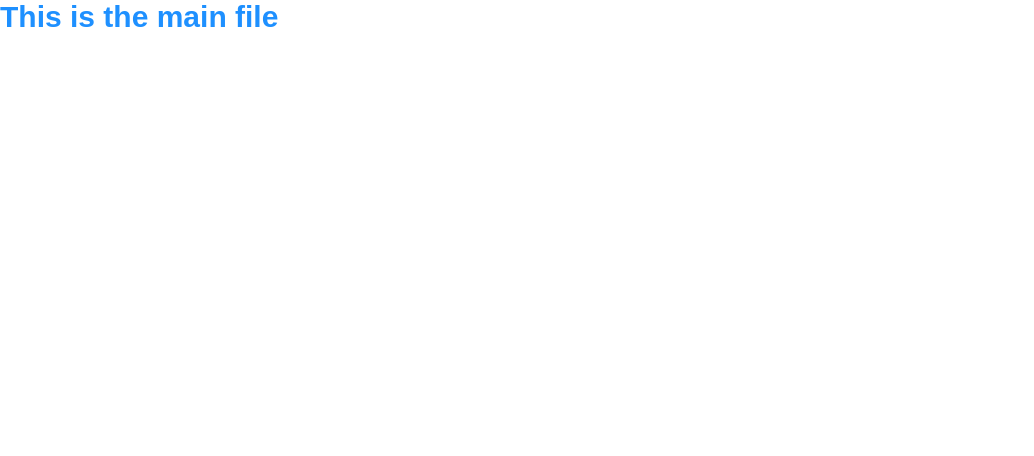
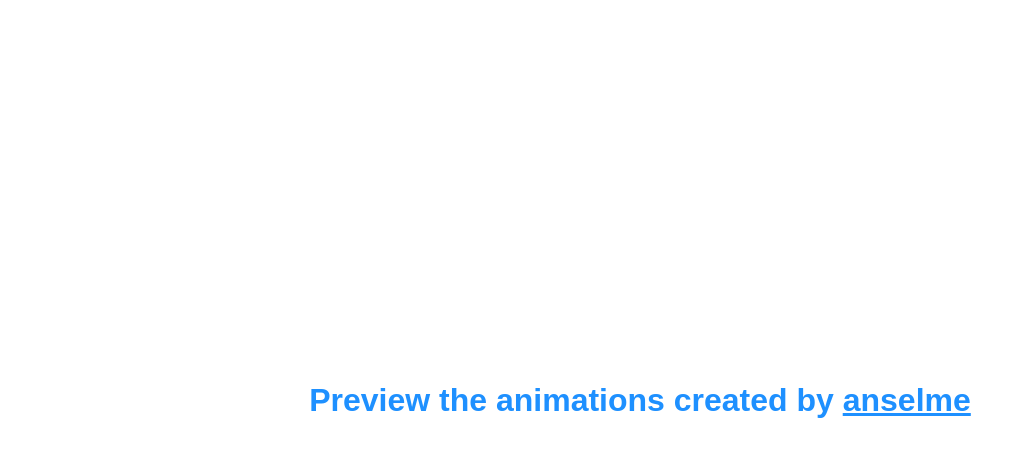
Before and after one commit to irumvanselme/animations-hub, a Next.js app: page / in a window 1280 px wide. Shown: the top 456 px of the page, without its empty margins (0-1034 px from the left). Built offline with nearby package versions, Linux system fonts and the light colour scheme.

Commit message:
feat: try making the animation layout

```diff
--- /dev/null
+++ b/pages/animations/index.tsx
@@ -0,0 +1,3 @@
+export default function Animations () {
+    return <div>These are the slides</div>
+}
--- a/pages/index.tsx
+++ b/pages/index.tsx
@@ -1,14 +1,16 @@
 import Head from "next/head";
 import styles from "../styles/Home.module.scss";
 
-export default function Home() {
+export default function Home () {
     return (
-		<div className={styles.container}>
+        <div>
             <Head>
                 <title>Animations hub title</title>
             </Head>
 
-			<h1>This is the main file</h1>
+            <div className={styles.body}>
+                <h1>Preview the animations created by <span style={{ textDecoration: "underline" }}>anselme</span></h1>
+            </div>
         </div>
     );
 }
--- a/styles/Home.module.scss
+++ b/styles/Home.module.scss
@@ -1,8 +1,13 @@
 $primaryColor: dodgerblue;
 
-.container {
+.body {
+	width: 100vw;
+	height: 100vh;
+	display: flex;
+	justify-content: center;
+	align-items: center;
+
 	h1 {
-		font-size: 30px;
-		color: $primaryColor;
+		color: $primaryColor
 	}
 }
```
Also changed, not shown: content/animations.json (added, +8 -0 lines), layouts/Animation.tsx (added, +18 -0 lines), pages/animations/-/1.tsx (added, +9 -0 lines), utils/animations.ts (added, +21 -0 lines). Lines whose indentation alone changed are shown as unchanged.
